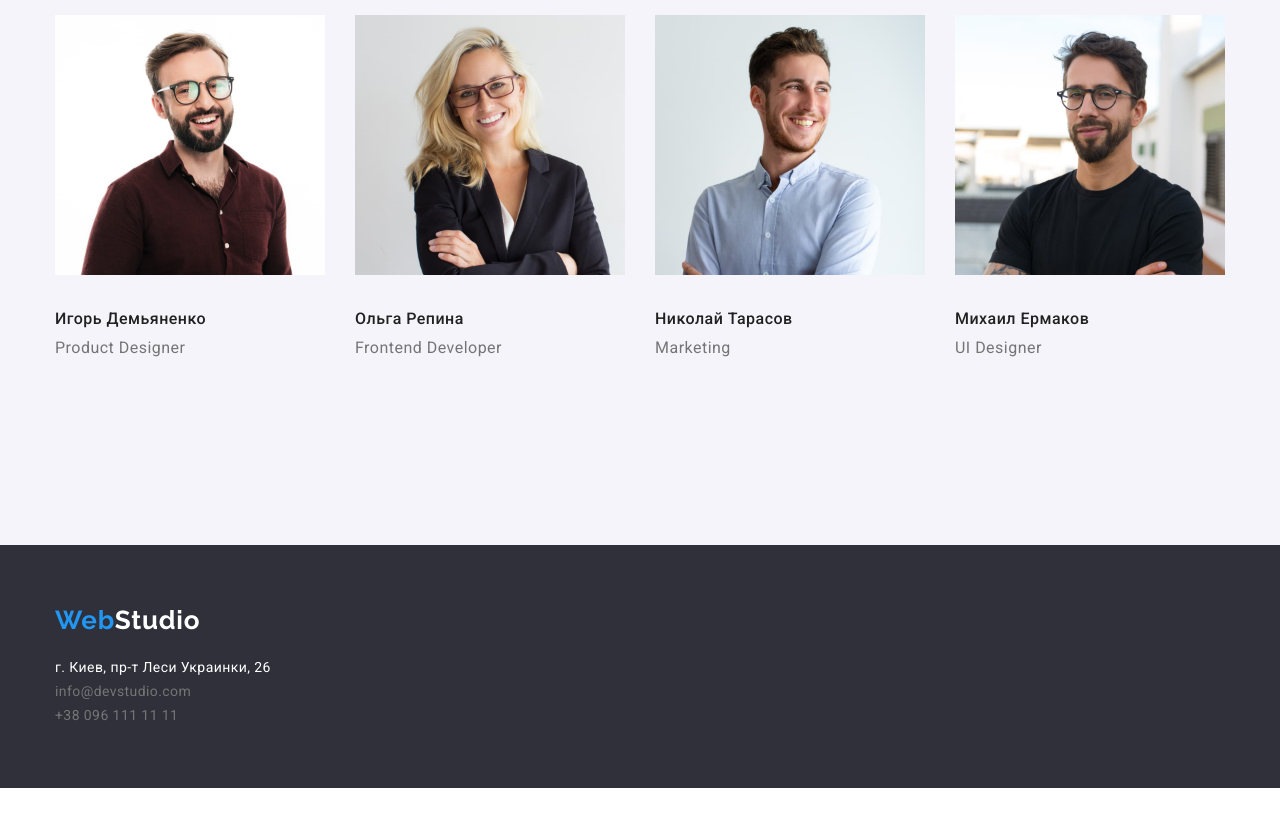
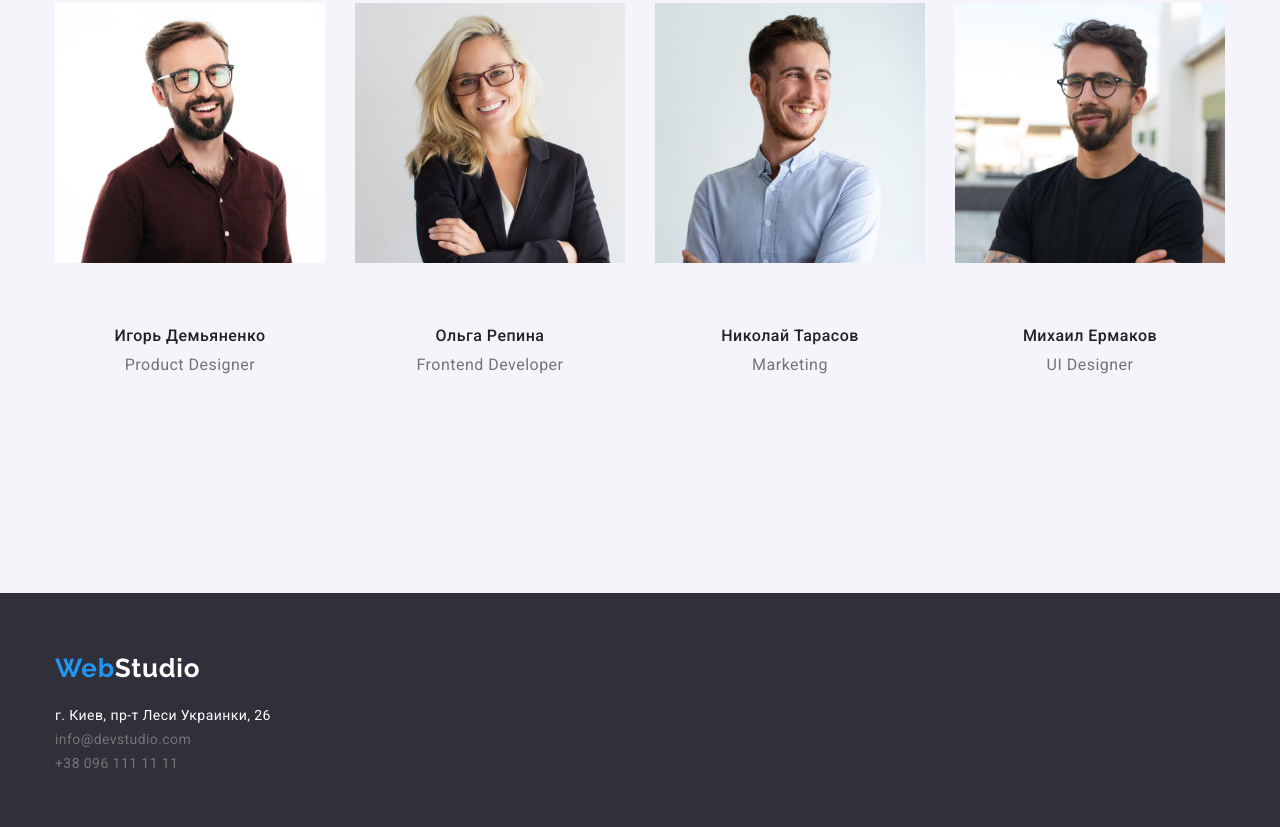
Before and after one commit to Staravoy/goit-markup-hw-03, a plain HTML site: page index.html in a window 1280 px wide. Shown: the part 1635-2462 px from the top of the page. Before the commit the page ends 2423 px from the top, so only its background shows below. Drawn offline with nearby package versions, Linux system fonts and the light colour scheme; files whose address does not match are found by name.

Commit message:
HOMEWORK 3.0

```diff
--- a/css/style.css
+++ b/css/style.css
@@ -31,6 +31,11 @@ a {
   margin: 0;
   padding: 0;
 }
+footer {
+  background-color: var(--background-color);
+  padding-top: 60px;
+  padding-bottom: 60px;
+}
 
 .container {
   max-width: 1200px;
@@ -42,12 +47,11 @@ a {
 .section {
   padding-top: 94px;
   padding-bottom: 94px;
-  border: ;
 }
 
 /* header */
 
-.header {
+.nav-list {
   padding-top: 25px;
   padding-bottom: 25px;
 }
@@ -270,7 +274,10 @@ a {
   width: 270px;
   margin-bottom: 30px;
 }
-
+.item-back {
+  padding-top: 30px;
+  padding-bottom: 30px;
+}
 .we-name {
   margin-top: 0;
   margin-bottom: 10px;
@@ -279,6 +286,7 @@ a {
   line-height: 1.18;
   letter-spacing: 0.03em;
   color: var(--text-color);
+  text-align: center;
 }
 
 .we-proffesion {
@@ -287,14 +295,10 @@ a {
   line-height: 1.18;
   letter-spacing: 0.03em;
   color: var(--second-color);
+  text-align: center;
 }
 
 /* footer для всіх сторінок*/
-.footer {
-  background-color: var(--background-color);
-  padding-top: 60px;
-  padding-bottom: 60px;
-}
 .footer-logo {
   text-decoration: none;
   color: var(--wait);
--- a/index.html
+++ b/index.html
@@ -19,7 +19,7 @@
 
 <body>
 
-    <header class="header">
+    <header>
         <div class="container">
             <div class="nav">
 
@@ -103,23 +103,31 @@
                 <ul class="we-list">
                     <li class="we-list-item">
                         <img src="images//index/demyanenko.jpg" alt="Игорь Демьяненко" width="270" class="we-img" />
+                        <div class="item-back">
                         <h3 class="we-name">Игорь Демьяненко</h3>
                         <p class="we-proffesion">Product Designer</p>
+                        </div>
                     </li>
                     <li class="we-list-item">
                         <img src="images//index/repina.jpg" alt="Ольга Репина" width="270" class="we-img" />
+                        <div class="item-back">
                         <h3 class="we-name">Ольга Репина</h3>
                         <p class="we-proffesion">Frontend Developer</p>
+                        </div>
                     </li>
                     <li class="we-list-item">
                         <img src="images//index/tarasov.jpg" alt="Николай Тарасов" width="270" class="we-img" />
+                        <div class="item-back">
                         <h3 class="we-name">Николай Тарасов</h3>
                         <p class="we-proffesion">Marketing</p>
+                        </div>
                     </li>
                     <li class="we-list-item">
                         <img src="images//index/yarmakov.jpg" alt="Михаил Ермаков" width="270" class="we-img" />
+                        <div class="item-back">
                         <h3 class="we-name">Михаил Ермаков</h3>
                         <p class="we-proffesion">UI Designer</p>
+                        </div>
                     </li>
                 </ul>
             </div>
@@ -127,8 +135,7 @@
 
     </main>
 
-    <footer class="footer">
-
+    <footer>
         <div class="container">
             <a href="./index.html" class="footer-logo"><span class="footer-logo-decor">Web</span>Studio</a>
             <address class="address">
```
